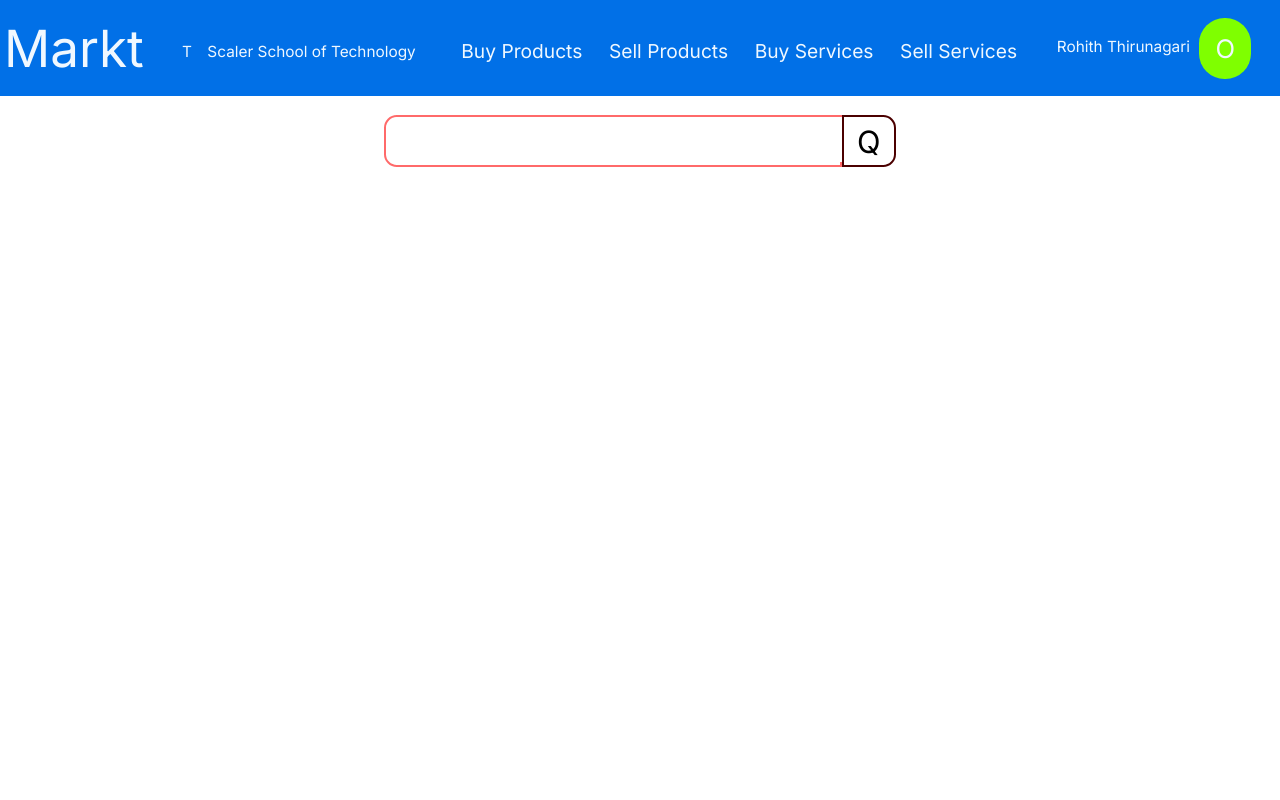
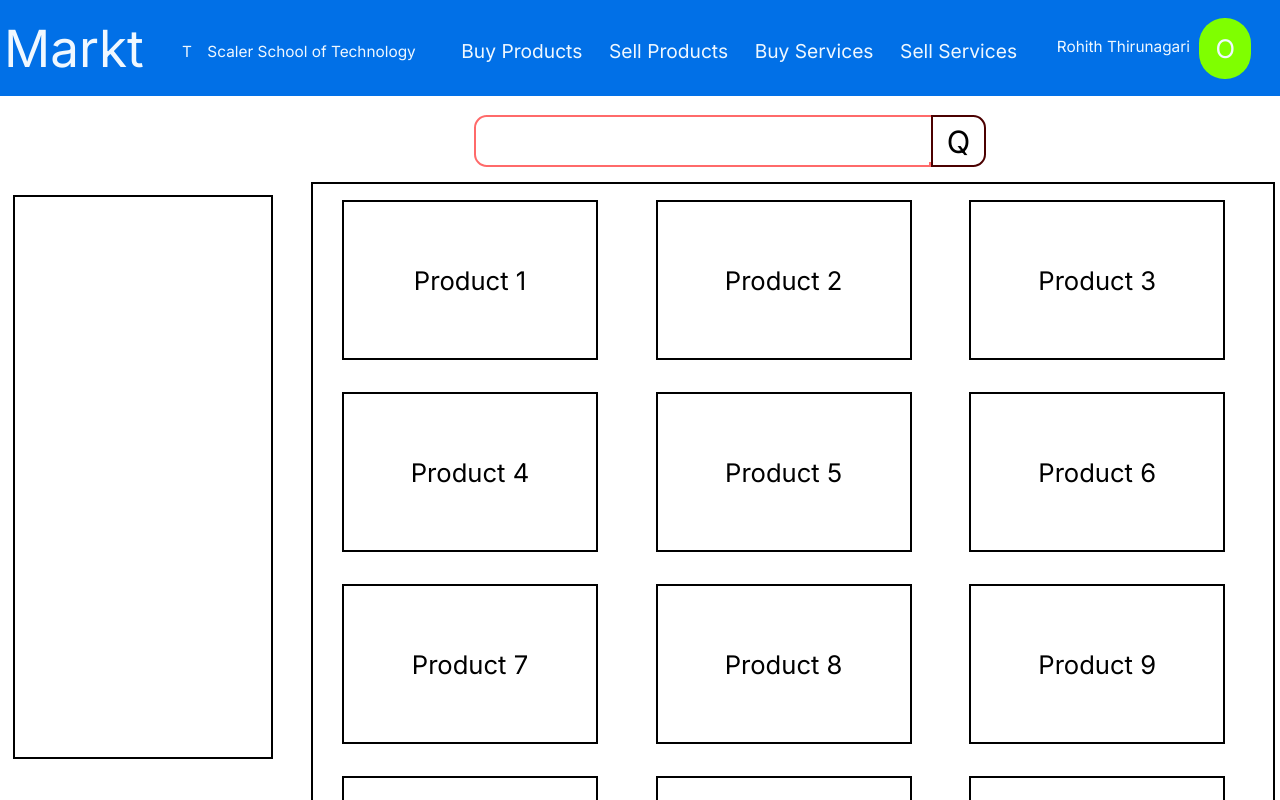
Before and after one commit to Markt-2024/Markt, a Next.js app: page / in a window 1280 px wide. Shown: the top 800 px of the page. Built offline with nearby package versions, Linux system fonts and the light colour scheme.

Commit message:
added filters and productsView layouts

```diff
--- /dev/null
+++ b/src/app/components/Filters/Filters.css
@@ -0,0 +1,8 @@
+ .Filters{
+    height: 70vh;
+    width: 20vw;
+    border: 2px solid black;
+    margin: 1%;
+    position:sticky;
+    top: 5vh;
+ }
--- /dev/null
+++ b/src/app/components/Filters/Filters.js
@@ -0,0 +1,8 @@
+import "./Filters.css"
+export  default function Filters() {
+    return(
+        <div className="Filters">
+
+        </div>
+    );
+}
--- /dev/null
+++ b/src/app/components/ProductsView/ProductsView.css
@@ -0,0 +1,21 @@
+.ProductsView {
+    height: 1000vh;
+    width: 75vw;
+    border: 2px solid black;
+    margin-left: 2vw;
+    display: flex;
+    flex-wrap: wrap;
+    align-content: flex-start;
+  }
+
+  .products {
+    display: flex;
+    justify-content: center;
+    align-items: center;
+    font-size: 2vw;
+    height: 20vh;
+    width: 20vw;
+    border: 2px solid black;
+    box-sizing: border-box;
+    margin: 2vh 3%;
+  }
--- /dev/null
+++ b/src/app/components/ProductsView/ProductsView.js
@@ -0,0 +1,72 @@
+import "./ProductsView.css"
+
+export default function ProductsView() {
+    return(
+        <div className="ProductsView">
+              <div class="products">Product 1</div>
+      <div class="products">Product 2</div>
+      <div class="products">Product 3</div>
+      <div class="products">Product 4</div>
+      <div class="products">Product 5</div>
+      <div class="products">Product 6</div>
+      <div class="products">Product 7</div>
+      <div class="products">Product 8</div>
+      <div class="products">Product 9</div>
+      <div class="products">Product 10</div>
+      <div class="products">Product 11</div>
+      <div class="products">Product 12</div>
+      <div class="products">Product 13</div>
+      <div class="products">Product 14</div>
+      <div class="products">Product 15</div>
+      <div class="products">Product 16</div>
+      <div class="products">Product 17</div>
+      <div class="products">Product 18</div>
+      <div class="products">Product 19</div>
+      <div class="products">Product 20</div>
+      <div class="products">Product 21</div>
+      <div class="products">Product 22</div>
+      <div class="products">Product 23</div>
+      <div class="products">Product 24</div>
+      <div class="products">Product 25</div>
+      <div class="products">Product 26</div>
+      <div class="products">Product 27</div>
+      <div class="products">Product 28</div>
+      <div class="products">Product 29</div>
+      <div class="products">Product 30</div>
+      <div class="products">Product 31</div>
+      <div class="products">Product 32</div>
+      <div class="products">Product 33</div>
+      <div class="products">Product 34</div>
+      <div class="products">Product 35</div>
+      <div class="products">Product 36</div>
+      <div class="products">Product 37</div>
+      <div class="products">Product 38</div>
+      <div class="products">Product 39</div>
+      <div class="products">Product 40</div>
+      <div class="products">Product 41</div>
+      <div class="products">Product 42</div>
+      <div class="products">Product 43</div>
+      <div class="products">Product 44</div>
+      <div class="products">Product 45</div>
+      <div class="products">Product 46</div>
+      <div class="products">Product 47</div>
+      <div class="products">Product 48</div>
+      <div class="products">Product 49</div>
+      <div class="products">Product 50</div>
+      <div class="products">Product 51</div>
+      <div class="products">Product 52</div>
+      <div class="products">Product 53</div>
+      <div class="products">Product 54</div>
+      <div class="products">Product 55</div>
+      <div class="products">Product 56</div>
+      <div class="products">Product 57</div>
+      <div class="products">Product 58</div>
+      <div class="products">Product 59</div>
+      <div class="products">Product 60</div>
+      <div class="products">Product 61</div>
+      <div class="products">Product 62</div>
+      <div class="products">Product 63</div>
+      <div class="products">Product 64</div>
+        </div>
+    );
+}
--- a/src/app/components/SearchBar/SearchBar.css
+++ b/src/app/components/SearchBar/SearchBar.css
@@ -4,7 +4,7 @@
     /* border:  2px solid black; */
     display: flex;
     margin: 1.5%;
-    margin-left: 30%;
+    margin-left: 37%;
     box-sizing: border-box;
 }
 .SearchBox{
--- a/src/app/globals.css
+++ b/src/app/globals.css
@@ -4,3 +4,6 @@ body{
   padding: 0%;
   margin: 0%;
 }
+.content{
+  display: flex;
+}
--- a/src/app/page.js
+++ b/src/app/page.js
@@ -1,4 +1,6 @@
+import Filters from "./components/Filters/Filters.js";
 import Navbar from "./components/Navbar/Navbar.js";
+import ProductsView from "./components/ProductsView/ProductsView.js";
 import SearchBar from "./components/SearchBar/SearchBar.js";
 import "./globals.css"
 export default function Home() {
@@ -6,6 +8,10 @@ export default function Home() {
     <div>
       <Navbar/>
       <SearchBar/>
+      <div className="content">
+      <Filters/>
+      <ProductsView/>
+      </div>
     </div>
   );
 }
```
